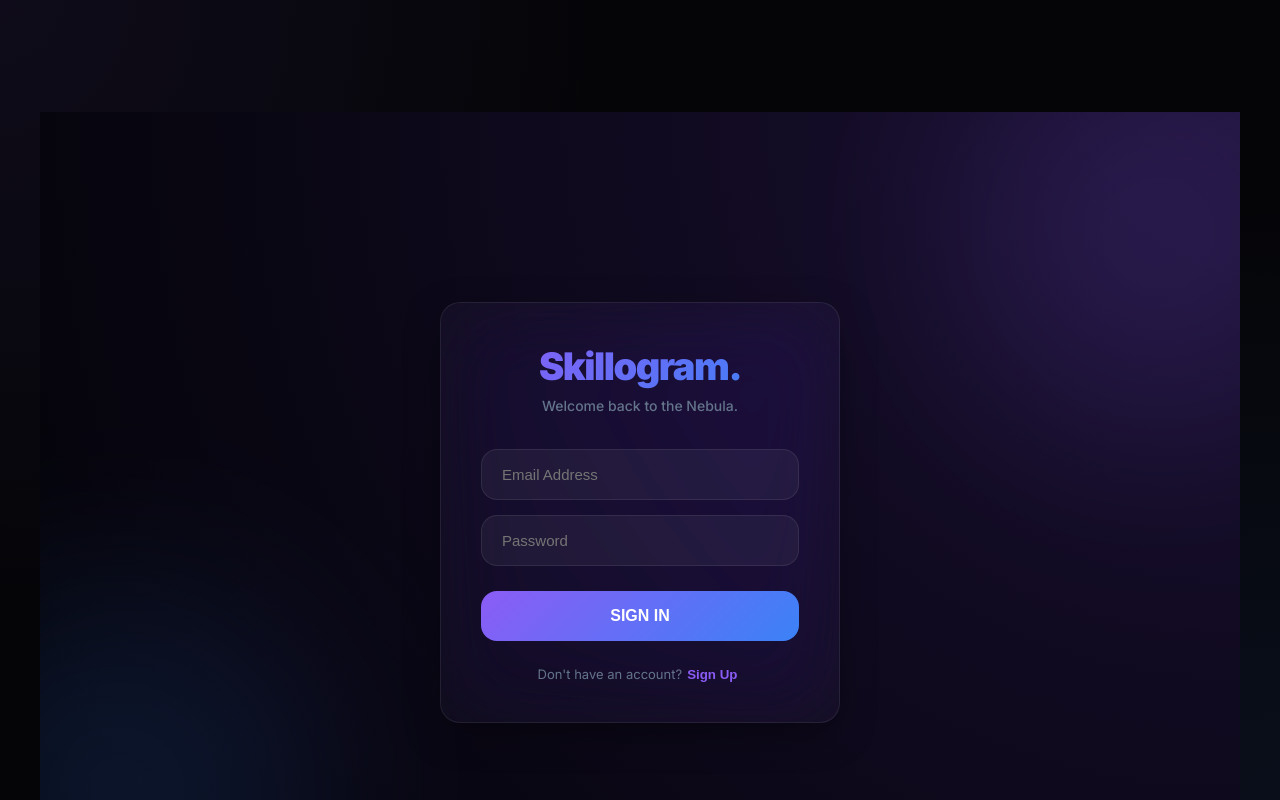
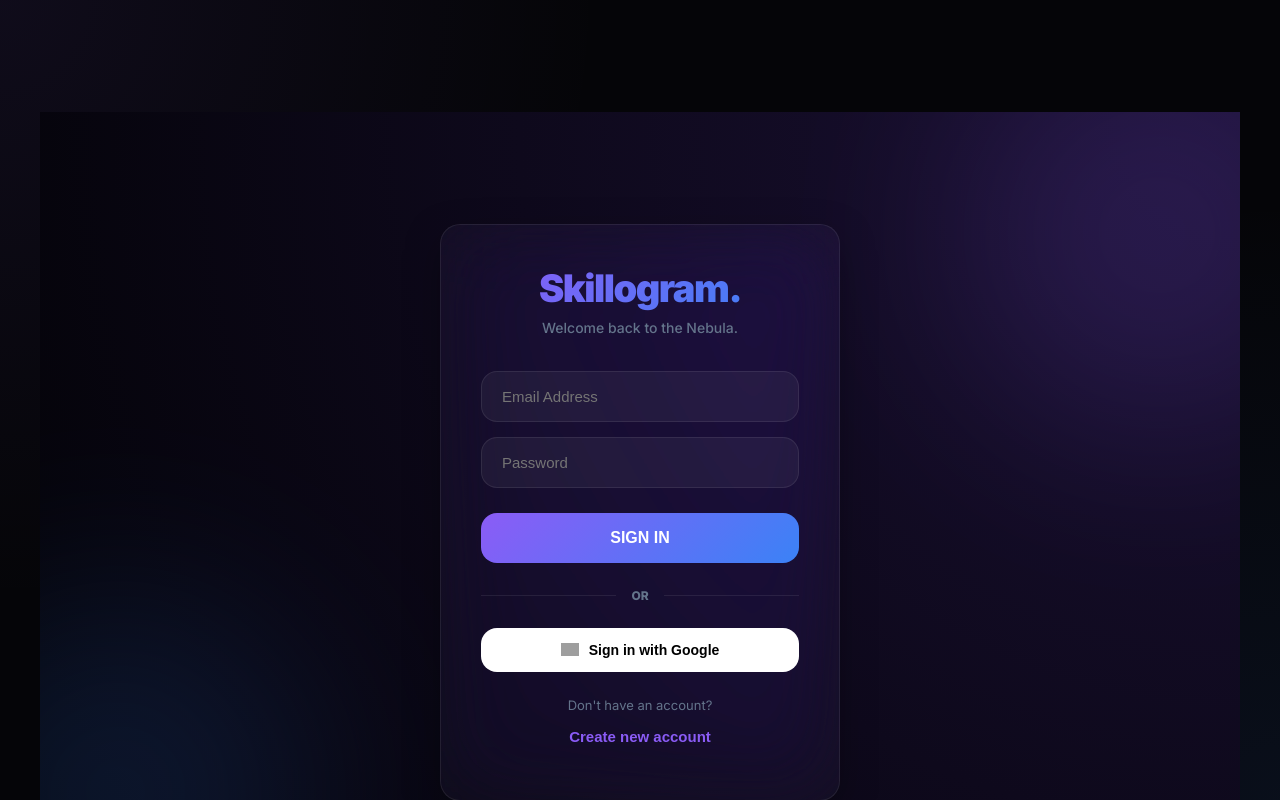
Before and after one commit to himanshurana7522/skillogram, a Next.js app: page /login in a window 1280 px wide. Built offline with nearby package versions, Linux system fonts and the light colour scheme; no server answers; grey boxes are pictures that could not be loaded.

Commit message:
final auth connection

```diff
--- a/src/app/login/login.css
+++ b/src/app/login/login.css
@@ -90,6 +90,46 @@
   cursor: not-allowed;
 }
 
+.auth-divider {
+  display: flex;
+  align-items: center;
+  gap: 15px;
+  margin: 25px 0;
+  color: var(--text-muted);
+  font-size: 12px;
+  font-weight: 800;
+  text-transform: uppercase;
+}
+
+.auth-divider::before, .auth-divider::after {
+  content: "";
+  flex: 1;
+  height: 1px;
+  background: var(--glass-border);
+}
+
+.google-btn {
+  background: white;
+  color: #000;
+  border: none;
+  padding: 14px;
+  border-radius: 16px;
+  font-size: 14px;
+  font-weight: 700;
+  display: flex;
+  align-items: center;
+  justify-content: center;
+  gap: 10px;
+  cursor: pointer;
+  transition: all 0.3s;
+  width: 100%;
+}
+
+.google-btn:hover {
+  background: #f1f1f1;
+  transform: scale(1.02);
+}
+
 .auth-switch {
   margin-top: 25px;
   font-size: 13px;
--- a/src/app/login/page.tsx
+++ b/src/app/login/page.tsx
@@ -9,15 +9,45 @@
   const [password, setPassword] = useState('');
   const [isLoading, setIsLoading] = useState(false);
   const [error, setError] = useState<string | null>(null);
+  const [success, setSuccess] = useState<string | null>(null);
 
   const handleAuth = async (e: React.FormEvent) => {
     e.preventDefault();
     setIsLoading(true);
     setError(null);
+    setSuccess(null);
 
-    const { error } = isLogin
-      ? await supabase.auth.signInWithPassword({ email, password })
-      : await supabase.auth.signUp({ email, password });
+    try {
+      console.log(`Attempting ${isLogin ? 'Login' : 'Signup'} for:`, email);
+      const { data, error } = isLogin
+        ? await supabase.auth.signInWithPassword({ email, password })
+        : await supabase.auth.signUp({ email, password });
+
+      if (error) {
+        console.error("Auth Error:", error);
+        setError(error.message);
+      } else {
+        console.log("Auth Success:", data);
+        if (!isLogin) {
+          setSuccess("Account created! You can now sign in.");
+          setIsLogin(true); // Switch to login mode
+        }
+      }
+    } catch (err: any) {
+      setError("An unexpected error occurred.");
+    } finally {
+      setIsLoading(false);
+    }
+  };
+
+  const handleGoogleAuth = async () => {
+    setIsLoading(true);
+    const { error } = await supabase.auth.signInWithOAuth({
+      provider: 'google',
+      options: {
+        redirectTo: `${window.location.origin}/auth/callback`
+      }
+    });
 
     if (error) {
       setError(error.message);
@@ -35,6 +65,7 @@
         <p>{isLogin ? 'Welcome back to the Nebula.' : 'Join the orbital skill network.'}</p>
 
         {error && <div className="error-msg">{error}</div>}
+        {success && <div className="success-msg" style={{ background: 'rgba(16, 185, 129, 0.1)', color: '#10b981', padding: '12px', borderRadius: '12px', marginBottom: '20px', fontSize: '13px', fontWeight: 600, border: '1px solid rgba(16, 185, 129, 0.2)' }}>{success}</div>}
 
         <form className="auth-form" onSubmit={handleAuth}>
           <input
@@ -60,10 +91,20 @@
           </button>
         </form>
 
+        <div className="auth-divider">OR</div>
+
+        <button className="google-btn" onClick={handleGoogleAuth} disabled={isLoading}>
+           <img src="https://www.gstatic.com/firebasejs/ui/2.0.0/images/auth/google.svg" alt="G" width="18" />
+           {isLogin ? 'Sign in with Google' : 'Sign up with Google'}
+        </button>
+
         <div className="auth-switch">
           {isLogin ? "Don't have an account?" : "Already a member?"}
-          <button onClick={() => setIsLogin(!isLogin)}>
-            {isLogin ? 'Sign Up' : 'Log In'}
+          <button
+            style={{ display: 'block', margin: '15px auto', fontSize: '15px' }}
+            onClick={() => setIsLogin(!isLogin)}
+          >
+            {isLogin ? 'Create new account' : 'Log in instead'}
           </button>
         </div>
       </div>
--- a/src/lib/supabaseClient.ts
+++ b/src/lib/supabaseClient.ts
@@ -1,6 +1,13 @@
 import { createClient } from '@supabase/supabase-js';
 
-const supabaseUrl = process.env.NEXT_PUBLIC_SUPABASE_URL!;
-const supabaseAnonKey = process.env.NEXT_PUBLIC_SUPABASE_ANON_KEY!;
+const supabaseUrl = process.env.NEXT_PUBLIC_SUPABASE_URL;
+const supabaseAnonKey = process.env.NEXT_PUBLIC_SUPABASE_ANON_KEY;
 
-export const supabase = createClient(supabaseUrl, supabaseAnonKey);
+if (!supabaseUrl || !supabaseAnonKey) {
+  console.warn("⚠️ Supabase credentials missing. Check your .env.local or Vercel Environment Variables.");
+}
+
+export const supabase = createClient(
+  supabaseUrl || 'https://placeholder.supabase.co',
+  supabaseAnonKey || 'placeholder'
+);
```
